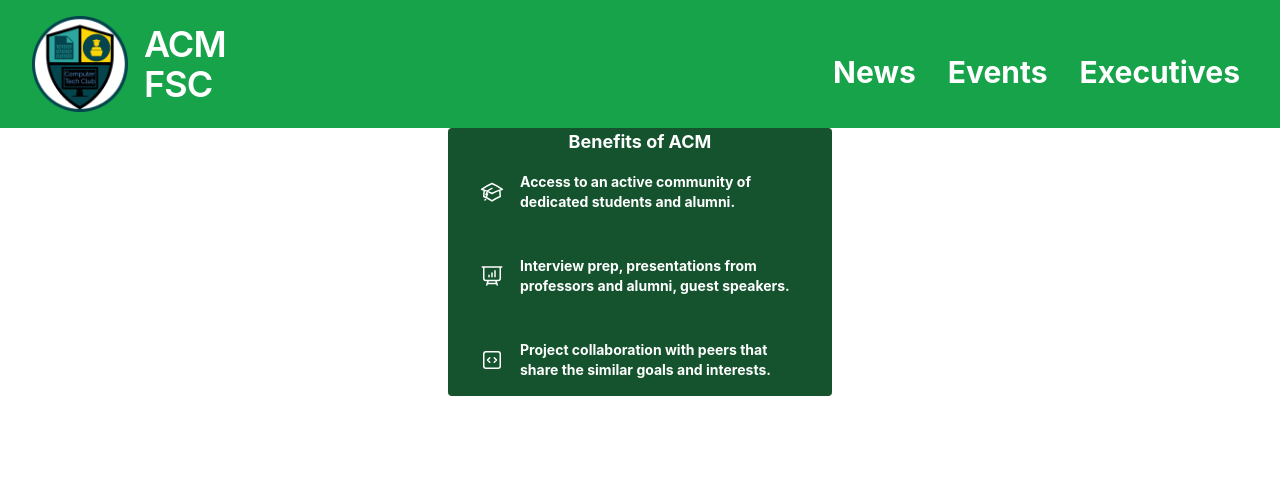
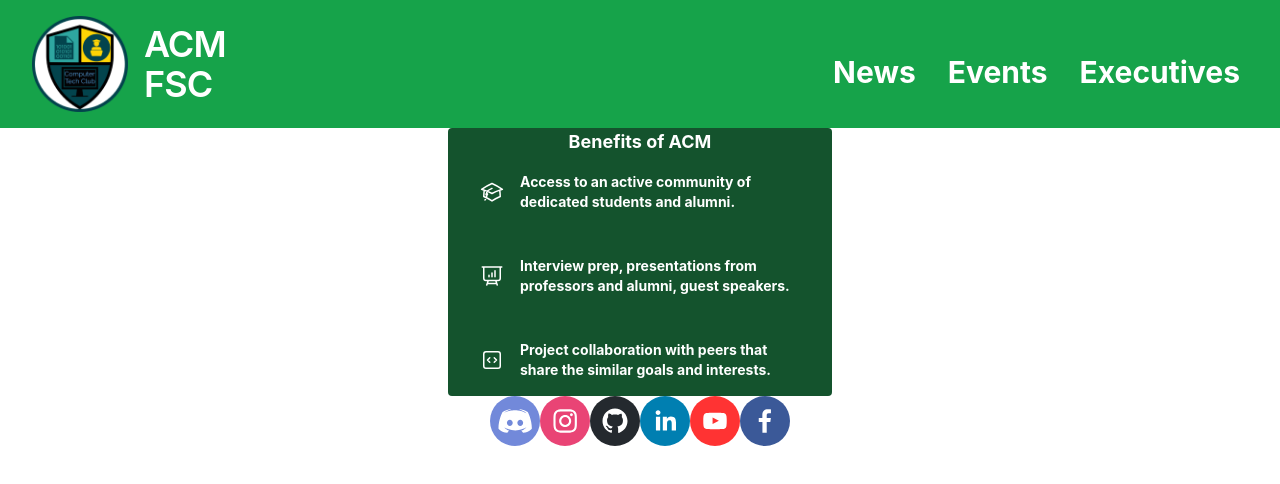
Before and after one commit to KyoshiNoda/FSC-Coding-Society, a React (Create React App) app: page / in a window 1280 px wide. Shown: the top 484 px of the page. Built offline with nearby package versions, Linux system fonts and the light colour scheme.

Commit message:
added social icons

```diff
--- a/src/App.js
+++ b/src/App.js
@@ -1,11 +1,13 @@
 import React from 'react';
 import Navbar from './components/Navbar/Navbar';
 import BenefitsBox from './components/BenefitsBox/BenefitsBox';
+import Socials from './components/Socials/Socials';
 function App() {
   return (
     <>
       <Navbar/>
       <BenefitsBox/>
+      <Socials/>
       {/* <p>
         Lorem ipsum dolor sit amet consectetur adipisicing elit. Eveniet corporis provident, deleniti id labore cumque mollitia quisquam recusandae. Voluptates officia ab exercitationem vitae hic earum molestias voluptas eaque sed voluptatem.
         Animi dolore, deserunt sunt dolores esse minus quos quae, itaque dignissimos, ut labore temporibus voluptatem provident consectetur necessitatibus tempore. Laboriosam voluptatum totam magni veritatis placeat non quaerat harum est molestiae.
--- /dev/null
+++ b/src/components/Socials/Socials.jsx
@@ -0,0 +1,16 @@
+import React from 'react'
+import { SocialIcon } from 'react-social-icons';
+function Socials() {
+  return (
+    <div className='flex justify-center'>
+      <SocialIcon url = "https://discord.gg/bq2QWDC96W"/>
+      <SocialIcon url = "https://www.instagram.com/acmfsc/"/>
+      <SocialIcon url = "https://github.com/acm-fsc"/>
+      <SocialIcon url = "https://www.linkedin.com/groups/12368564/"/>
+      <SocialIcon url = "https://www.youtube.com/channel/UCwcO6IibgXFMQivqPa5U68g"/>
+      <SocialIcon url = "https://www.facebook.com/fscacm"/>
+    </div>
+  )
+}
+
+export default Socials
```
